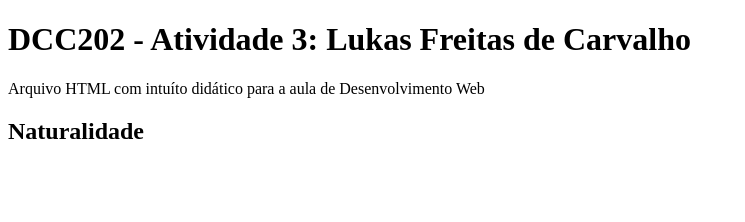
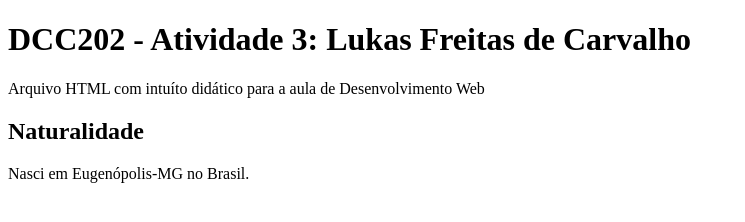
Before and after one commit to ufjf-dcc202/ufjf-dcc202-2023-3-a-atv3-Lukas712, a website: page index.html in a window 1280 px wide. Shown: the whole page, without its empty margins (0-745 px from the left). Drawn offline with Linux system fonts and the light colour scheme.

Commit message:
Adição do parágrafo na primeira seção

```diff
--- a/index.html
+++ b/index.html
@@ -11,6 +11,7 @@
         <p>Arquivo HTML com intuíto didático para a aula de Desenvolvimento Web</p>
         <section>
             <h2>Naturalidade</h2>
+            <p>Nasci em Eugenópolis-MG no Brasil.</p>
         </section>
         <section>
         </section>
```
